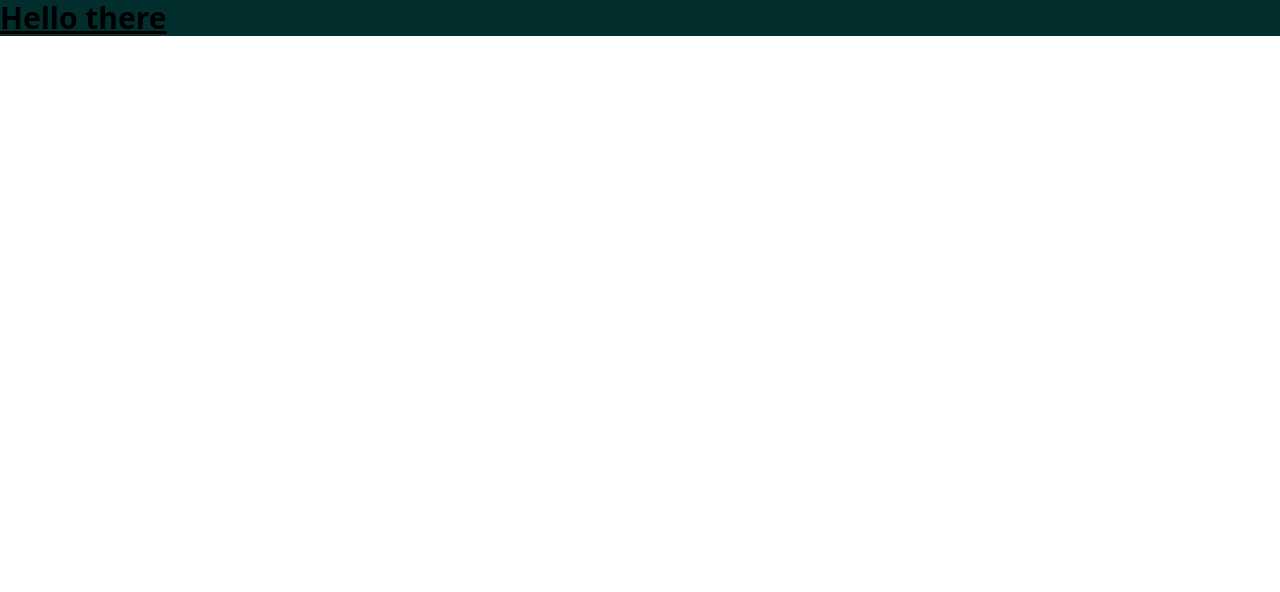
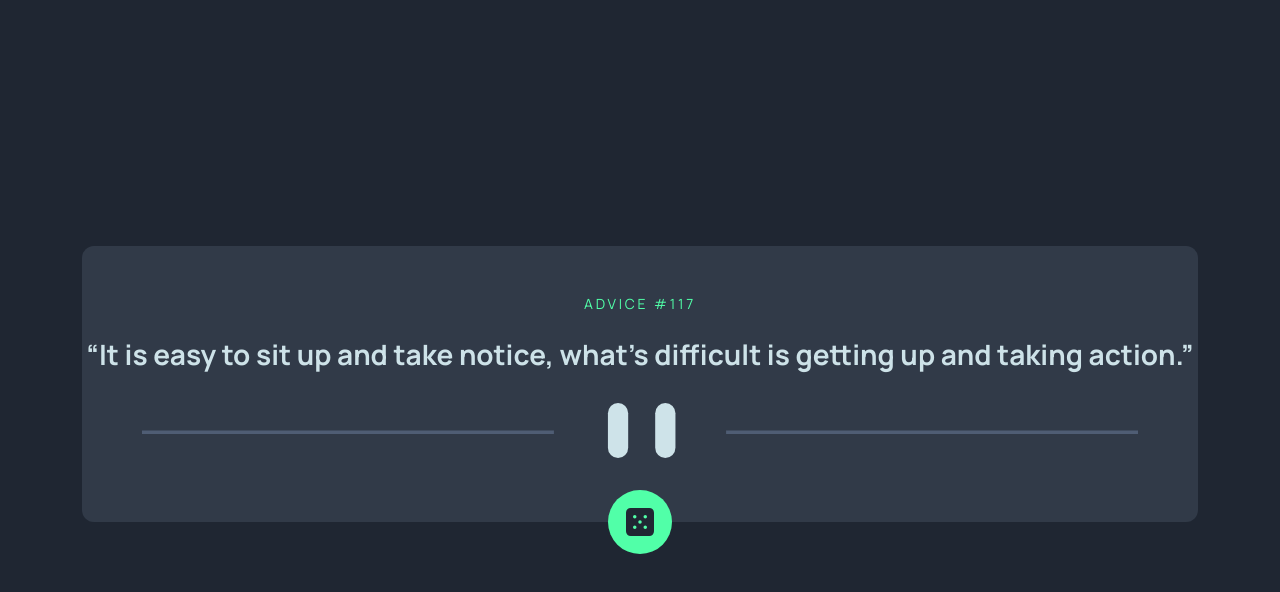
Before and after one commit to Abaljerind/advice-generator-app, a React (Vite) app: page / in a window 1280 px wide. Shown: the top 592 px of the page. Built offline with nearby package versions, Linux system fonts and the light colour scheme.

Commit message:
Create html with tailwindcss as styles with static data
Add style background color to body using dom
Create div with content section and button
Section with content of tag p, q and img
Button with img tag inside it

```diff
--- a/src/App.jsx
+++ b/src/App.jsx
@@ -1,10 +1,28 @@
 function App() {
+  document.body.style.backgroundColor = "rgb(31, 38, 50)";
+
   return (
-    <>
-      <div>
-        <p className="bg-teal-950 text-3xl font-bold underline">Hello there</p>
-      </div>
-    </>
+    <div className="font-manrope relative flex h-screen flex-col items-center justify-center px-2">
+      <section className="bg-darkGrayishBlue rounded-xl px-1 py-12 text-center">
+        <p className="text-green mb-6 text-sm tracking-[0.2em]">ADVICE #117</p>
+        <q className="text-cyan text-[28px]/8 font-bold">
+          It is easy to sit up and take notice, what's difficult is getting up
+          and taking action.
+        </q>
+        <img
+          src="src/assets/pattern-divider-mobile.svg"
+          alt="pattern divider"
+          className="mx-auto mt-8 mb-4 w-[90%]"
+        />
+      </section>
+      <button className="bg-green -mt-8 flex h-16 w-16 items-center justify-center rounded-full">
+        <img
+          src="src/assets/icon-dice.svg"
+          alt="icon dice"
+          className="h-7 w-7"
+        />
+      </button>
+    </div>
   );
 }
 
```
